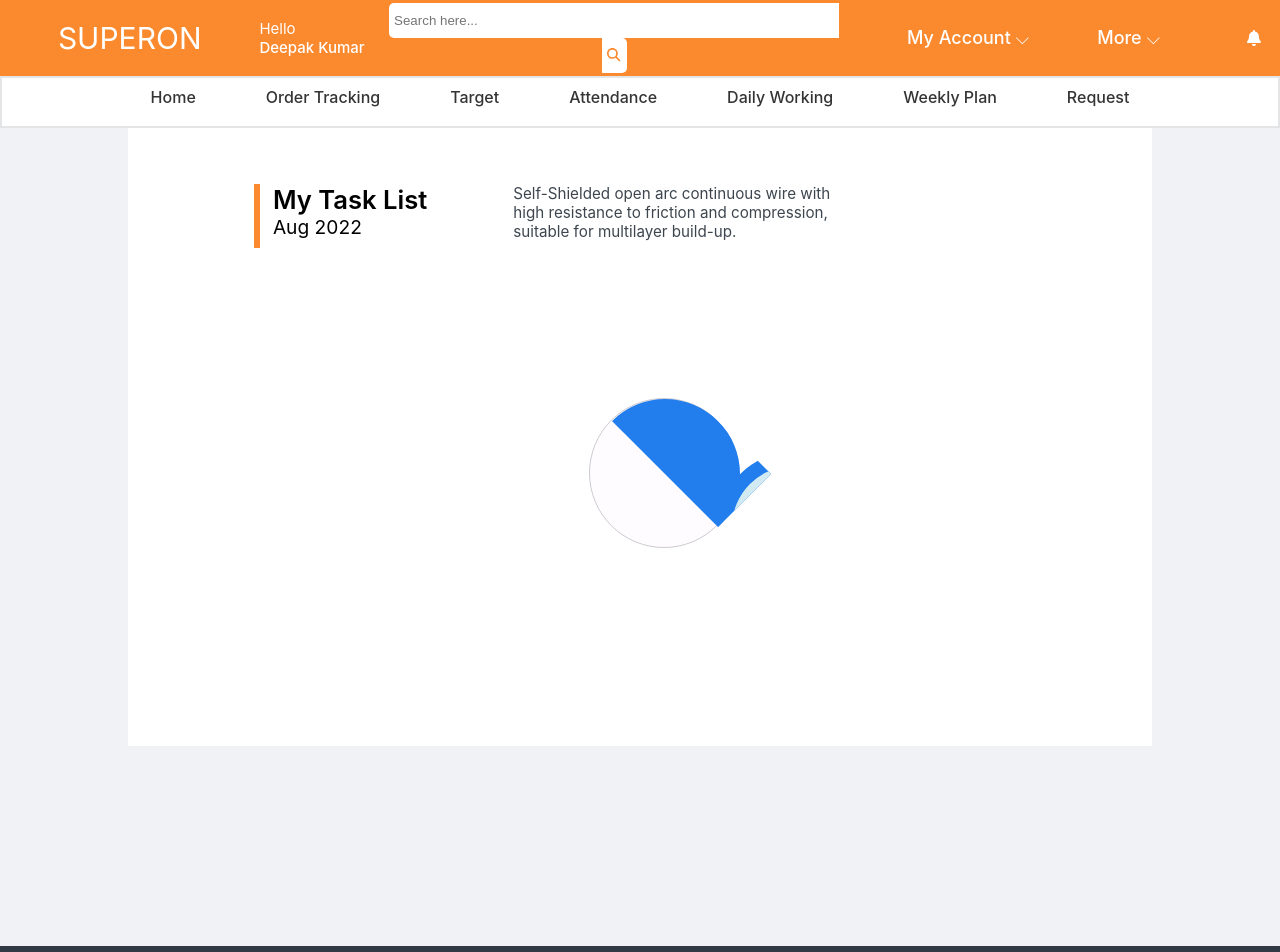
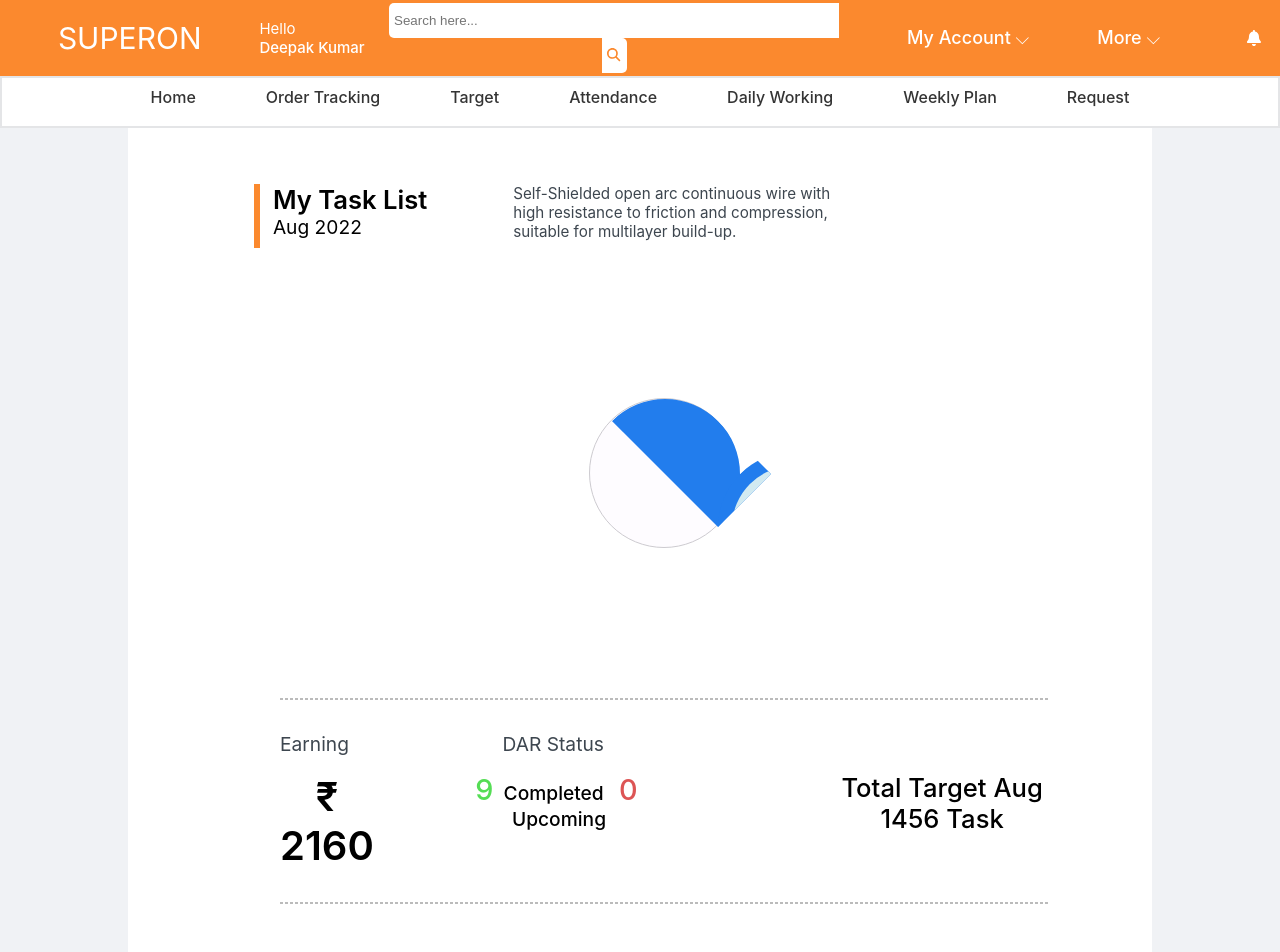
Before and after one commit to 2ybaryl/EMS, a React (Create React App) app: page / in a window 1280 px wide. Shown: the top 952 px of the page. Built offline with nearby package versions, Linux system fonts and the light colour scheme.

Commit message:
Changes made to Home Page

```diff
--- a/src/components/Pages/Home.js
+++ b/src/components/Pages/Home.js
@@ -4,6 +4,7 @@ import "../common/stylesheets/Home.css";
 export default class Home extends Component {
   render() {
     return (
+      <>
       <div className="console">
         {/*  Here lies the Top Heading of the webpage */}
 
@@ -30,7 +31,7 @@ export default class Home extends Component {
                 <div class="fill">
                   <div class="mask full">
                     <div class="fill">
-                    <div class="inside-circle"> 12 </div>
+                      <div class="inside-circle"> 12 </div>
                     </div>
                   </div>
                 </div>
@@ -38,7 +39,28 @@ export default class Home extends Component {
             </div>
           </div>
         </div>
+
+        {/*  Here starts the Statistics Area */}
+        <center>
+          <div className="stats">
+            <hr />
+            <div className="titles">
+              <span>Earning</span>
+              <span>DAR Status</span>
+            </div>
+            <div className="values">
+              <span id="earning">₹ 2160</span>
+              <span id="dar">
+                <span id="completed">9</span>&nbsp; Completed &nbsp;&nbsp;
+                <span id="upcoming">0</span>&nbsp; Upcoming
+              </span>
+              <span id="target">Total Target Aug 1456 Task</span>
+            </div>
+            <hr />
+          </div>
+        </center>
       </div>
+      </>
     );
   }
 }
--- a/src/components/common/stylesheets/Home.css
+++ b/src/components/common/stylesheets/Home.css
@@ -1,16 +1,17 @@
 :root {
-    --orange : #FB892E;
-    --grey : #F0F2F5;
-    --footer-primary : #313A44;
-    --footer-secondary : #3D464F;
+  --orange: #FB892E;
+  --grey: #F0F2F5;
+  --footer-primary: #313A44;
+  --footer-secondary: #3D464F;
 }
-body{
+
+body {
   background: var(--grey);
 }
 
 
 
-.console{
+.console {
   margin-top: 0;
   padding-top: 3em;
   padding-left: 3em;
@@ -19,38 +20,44 @@ body{
   max-width: 80vw;
   background: #ffffff;
 }
-.top{
+
+.top {
   display: flex;
   flex-direction: row;
 }
-.left{
+
+.left {
   margin-top: 1vh;
   margin-left: 8%;
   display: flex;
   flex: 1;
   max-width: 20%;
 }
-.left .orange{
+
+.left .orange {
   border-left: 6px solid var(--orange);
   height: 4em;
 }
-.left .text{
+
+.left .text {
   margin-left: 1vw;
   display: flex;
   flex-direction: column;
 }
-.left .text .head{
+
+.left .text .head {
   font-size: 1.6em;
   font-weight: 600;
 }
-.left .text .date{
+
+.left .text .date {
   font-size: 1.2em;
   font-weight: 400;
   text-align: left;
 }
 
-.right{
-    color:#3D464F;
+.right {
+  color: #3D464F;
   font-size: 1.2em;
   font-weight: 400;
   margin-top: 1vh;
@@ -71,6 +78,7 @@ body{
   border-radius: 50%;
   border: 1px solid #cdcbd0;
 }
+
 circle-wrap .circle .mask,
 .circle-wrap .circle .fill {
   width: 150px;
@@ -94,14 +102,16 @@ circle-wrap .circle .mask,
   transform: rotate(135deg);
 }
 
-  @keyframes fill{
+@keyframes fill {
   0% {
     transform: rotate(0deg);
   }
+
   100% {
     transform: rotate(135deg);
   }
 }
+
 .circle-wrap .inside-circle {
   width: 122px;
   height: 122px;
@@ -117,3 +127,55 @@ circle-wrap .circle .mask,
   font-weight: 700;
   font-size: 2em;
 }
+
+
+.stats{
+  display: flex;
+  flex-direction: column;
+  max-width: 60vw;
+}
+.stats hr{
+  border: 1px dashed #BBBBBB;
+}
+
+.titles{
+  display: flex;
+  flex-direction: row;
+  font-size: 1.2em;
+  color: #3D464F;
+  max-width: 100%;
+  margin-top: 4vh;
+  margin-bottom: 2vh;
+}
+.titles span{
+  margin-right: 8em;
+}
+
+.values{
+  margin-bottom: 4vh;
+  display: flex;
+  flex-direction: row;
+  max-width: 100%;
+}
+.values #earning{
+  font-size: 2.5em;
+  font-weight: 600;
+  margin-right: 2.5em;
+}
+.values #dar{
+  font-size: 1.2em;
+  font-weight: 500;
+}
+.values #completed{
+  font-size: 1.5em;
+  color: #55DD55;
+}
+.values #upcoming{
+  font-size: 1.5em;
+  color: #DD5555;
+}
+.values #target{
+  margin-left: 25%;
+  font-size: 1.6em;
+  font-weight: 500;
+}
```
Lines whose indentation alone changed are shown as unchanged.
